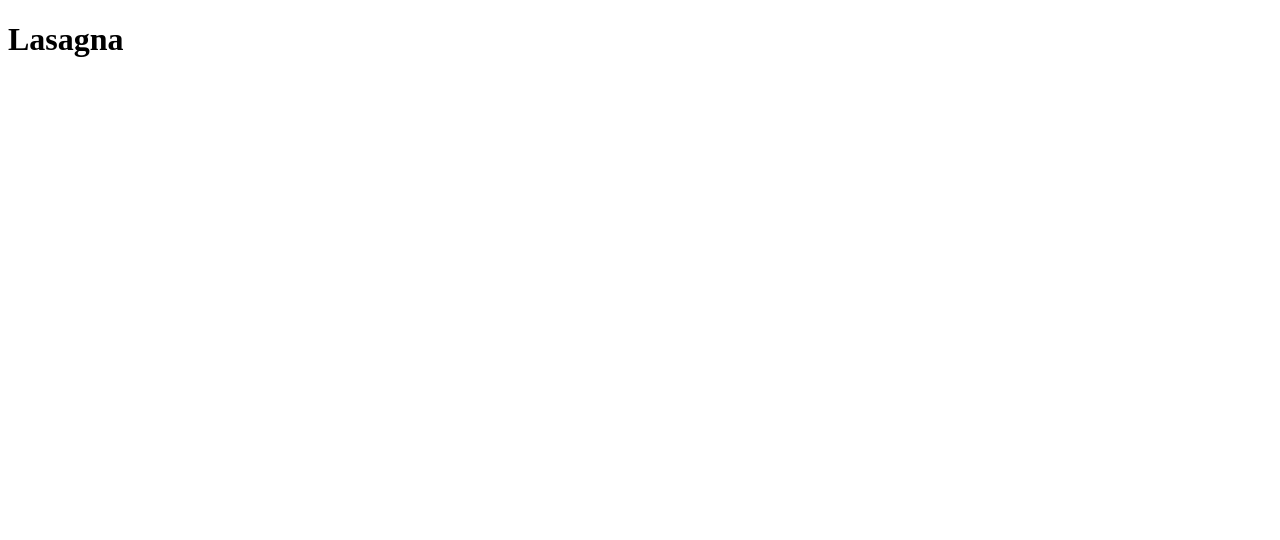
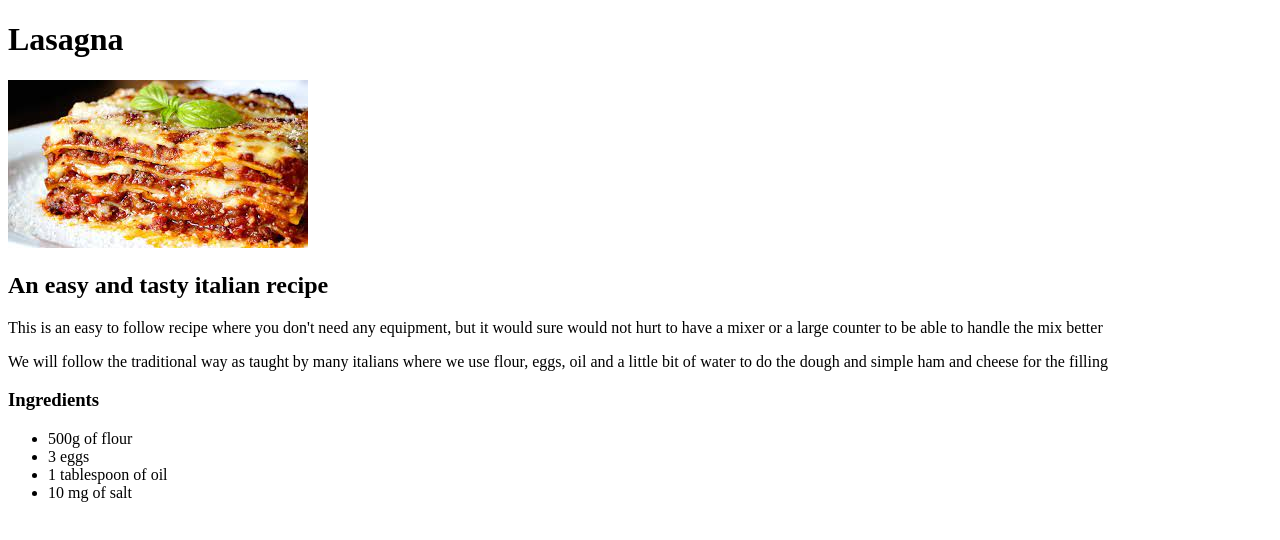
Before and after one commit to Jero2244/odin-recipes, a plain HTML site: page recipes/lasagna.html in a window 1280 px wide. Drawn offline with Linux system fonts and the light colour scheme.

Commit message:
Description and ingredients in lasagna.html

```diff
--- a/recipes/lasagna.html
+++ b/recipes/lasagna.html
@@ -1,4 +1,4 @@
-<!DOCTYPE html>
+
 <!DOCTYPE html>
 <html lang="en">
 <head>
@@ -7,5 +7,21 @@
 </head>
 <body>
         <h1>Lasagna</h1>
+        <img src="../images/lasagna_finished.jpeg" alt="A finished Lasagna">
+        <h2>An easy and tasty italian recipe </h2>
+        <p>This is an easy to follow recipe where you don't need any equipment,
+        but it would sure would not hurt to have a mixer or a large counter to
+        be able to handle the mix better</p>
+        <p>We will follow the traditional way as taught by many italians where we use
+        flour, eggs, oil and a little bit of water to do the dough and simple ham and cheese
+        for the filling
+        </p>
+        <h3>Ingredients</h3>
+        <ul>
+            <li>500g of flour</li>
+            <li>3 eggs</li>
+            <li>1 tablespoon of oil</li>
+            <li>10 mg of salt</li>
+        </ul>
 </body>
 </html>
```
Also changed, not shown: index.html (+2 -1 lines), images/lasagna_finished.jpeg (added).
